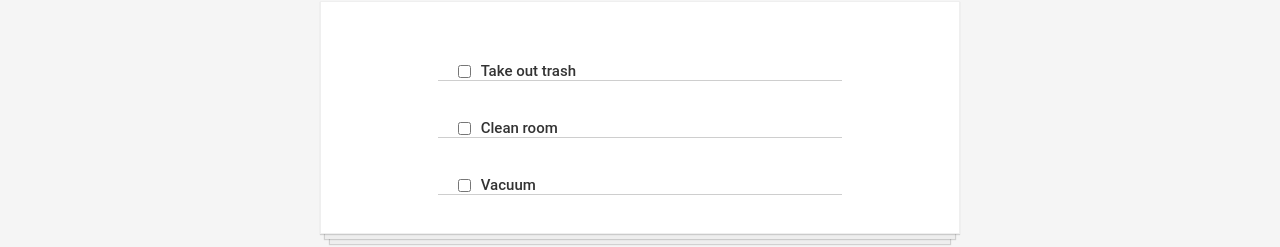
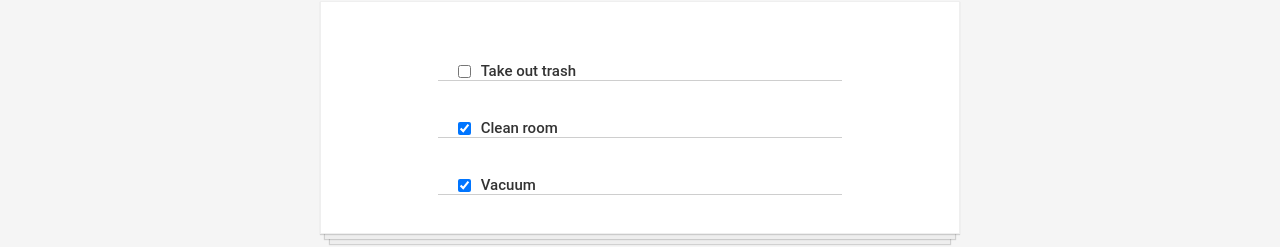
Before and after one commit to Fredrik93/react_tutorial, a React (Create React App) app: page /todos in a window 1280 px wide. Shown: the part 123-370 px from the top of the page. Built offline with nearby package versions, Linux system fonts and the light colour scheme.

Commit message:
add boolean value to checkbox

```diff
--- a/src/Components/Todos/TodoItem.js
+++ b/src/Components/Todos/TodoItem.js
@@ -1,5 +1,5 @@
 import React from 'react'
 
 function TodoItem(props) {
-    return (<h3 className="todo-item"> <input type="checkbox" /> {props.chore}  </h3>)
+    return (<h3 className="todo-item"> <input type="checkbox" checked={props.completed} onChange={() => { console.log("changed!") }} /> {props.chore}  </h3>)
 } export default TodoItem
--- a/src/Components/Todos/Todos.js
+++ b/src/Components/Todos/Todos.js
@@ -6,7 +6,7 @@ import todosData from './todosData'
 function Todos() {
 
     const todosComponent = todosData.map(function (choreItem) {
-        return <TodoItem chore={choreItem.chore} completedItem={choreItem.completed} key={choreItem.id} />
+        return <TodoItem chore={choreItem.chore} completed={choreItem.completed} key={choreItem.id} />
     })
 
     return (<div className="todo-list"> { todosComponent} </div>)
```
